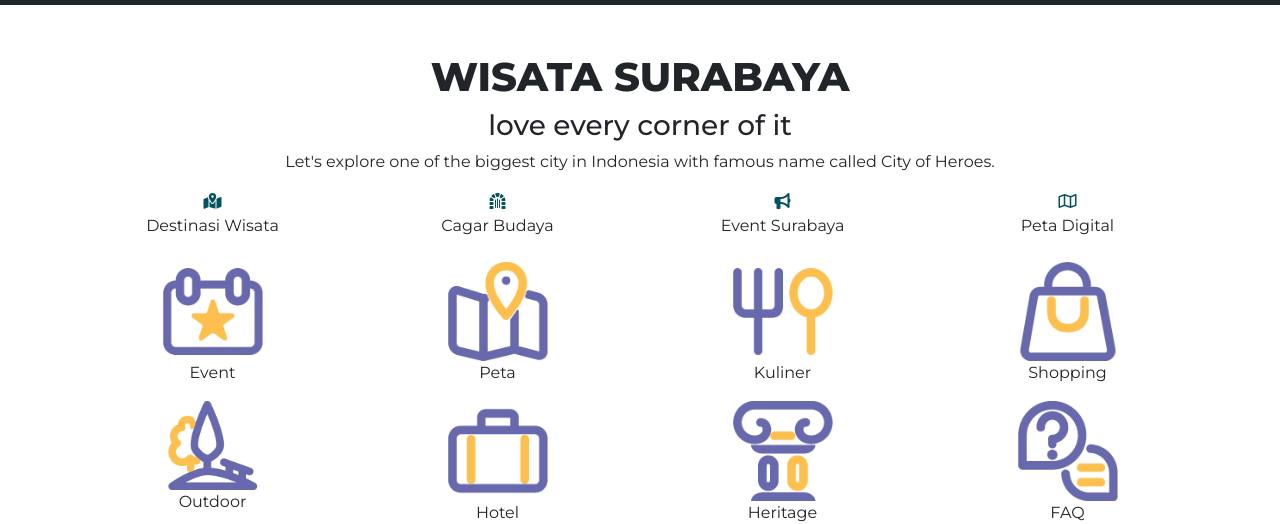
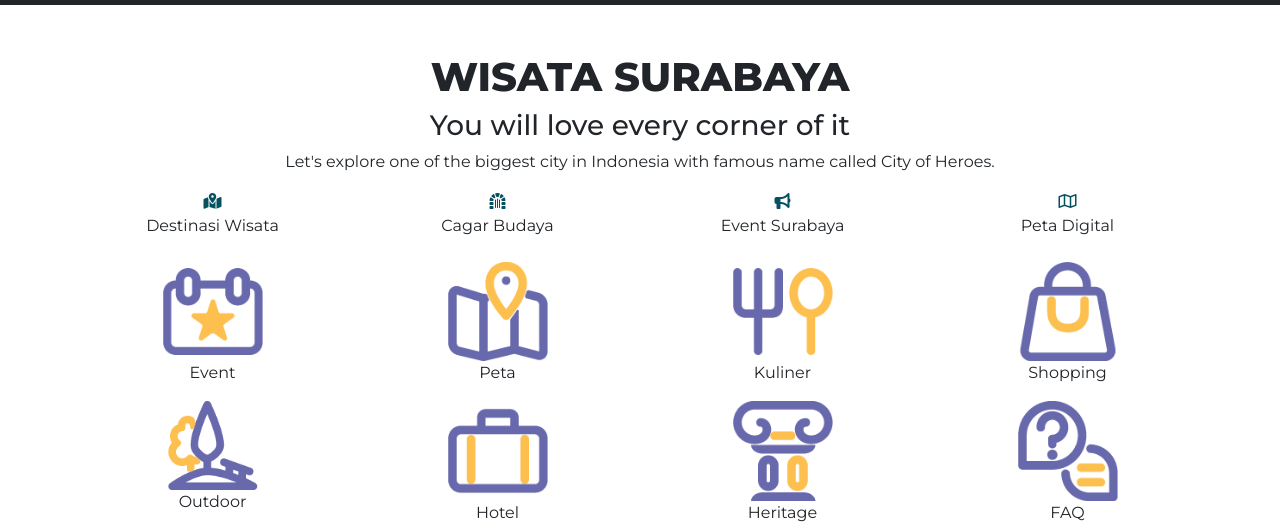
Before and after one commit to faradinaam/YES-TECH, a plain HTML site: page index.html in a window 1280 px wide. Shown: the part 53-577 px from the top of the page. Drawn offline with nearby package versions, Linux system fonts and the light colour scheme.

Commit message:
Update index.html

```diff
--- a/index.html
+++ b/index.html
@@ -93,7 +93,7 @@
     <div class="container text-center">
       <div class="header-title">
         <h1>WISATA SURABAYA</h1>
-        <h3>love every corner of it</h3>
+        <h3>You will love every corner of it</h3>
         <p>
           Let's explore one of the biggest city in Indonesia with famous name
           called City of Heroes.
```
